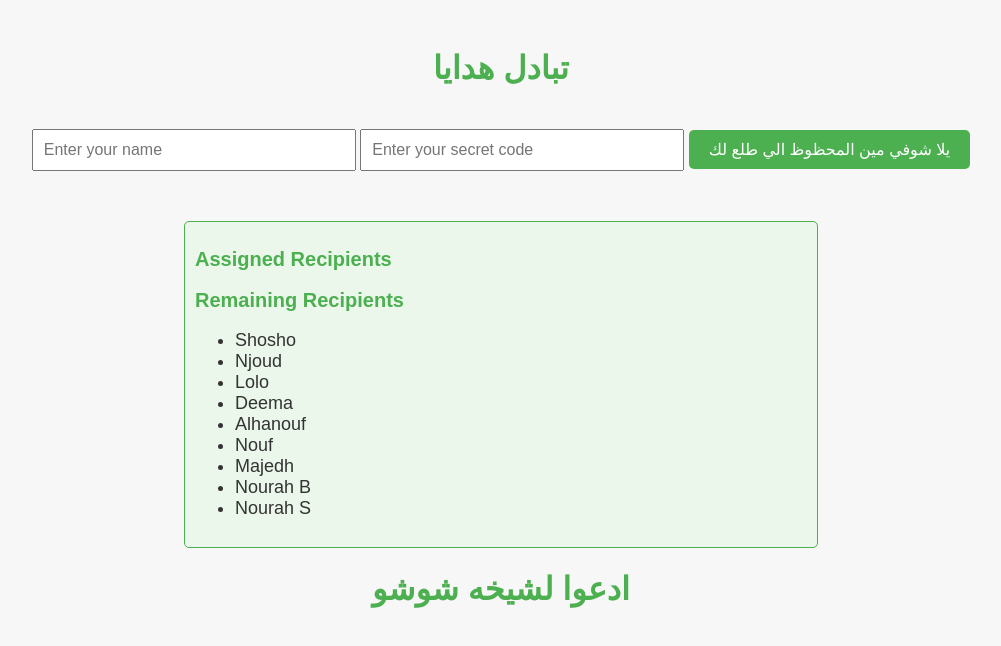
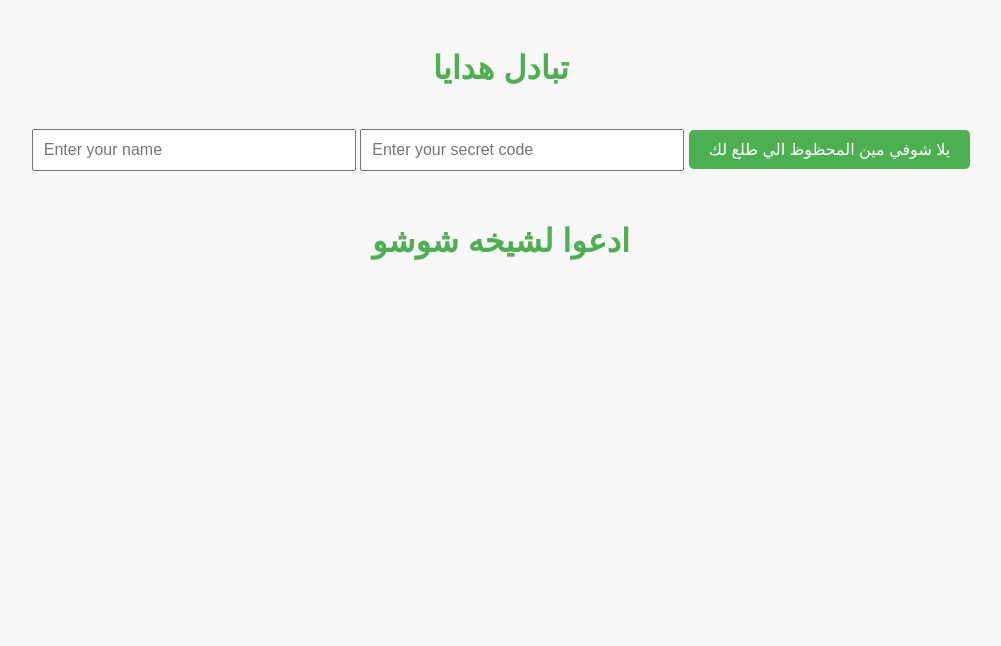
Before and after one commit to Shahd-Alfahad/giftexchange, a plain HTML site: page index.html in a window 1280 px wide. Shown: the whole page, without its empty margins (139-1140 px from the left). Drawn offline with Linux system fonts and the light colour scheme.

Commit message:
Update index.html

```diff
--- a/index.html
+++ b/index.html
@@ -36,23 +36,10 @@
         button:hover {
             background-color: #45a049;
         }
-        .result, .data-display {
+        .result {
             margin-top: 20px;
             font-size: 18px;
             color: #333;
-        }
-        .data-display {
-            text-align: left;
-            margin: 0 auto;
-            width: 50%;
-            background-color: #eaf7ea;
-            padding: 10px;
-            border: 1px solid #4CAF50;
-            border-radius: 5px;
-        }
-        .data-display h2 {
-            color: #4CAF50;
-            font-size: 20px;
         }
     </style>
 </head>
@@ -65,14 +52,6 @@
     </form>
 
     <div class="result" id="result"></div>
-
-    <div class="data-display" id="dataDisplay">
-        <h2>Assigned Recipients</h2>
-        <ul id="assignedList"></ul>
-        <h2>Remaining Recipients</h2>
-        <ul id="remainingList"></ul>
-    </div>
-
     <h1>ادعوا لشيخه شوشو</h1>
     <script>
         // List of participants and their secret codes
@@ -92,30 +71,6 @@
         const recipients = JSON.parse(localStorage.getItem("recipients")) || participants.map(p => p.name);
         const assigned = JSON.parse(localStorage.getItem("assigned")) || {};
 
-        // Update the data display on the page
-        function updateDataDisplay() {
-            const assignedList = document.getElementById("assignedList");
-            const remainingList = document.getElementById("remainingList");
-
-            // Clear existing lists
-            assignedList.innerHTML = "";
-            remainingList.innerHTML = "";
-
-            // Display assigned data
-            for (const [giver, recipient] of Object.entries(assigned)) {
-                const li = document.createElement("li");
-                li.textContent = `${giver} ➡️ ${recipient}`;
-                assignedList.appendChild(li);
-            }
-
-            // Display remaining recipients
-            recipients.forEach(name => {
-                const li = document.createElement("li");
-                li.textContent = name;
-                remainingList.appendChild(li);
-            });
-        }
-
         document.getElementById("giftForm").addEventListener("submit", function(event) {
             event.preventDefault(); // Prevent page reload
 
@@ -132,7 +87,6 @@
             // Check if the participant already has an assigned recipient
             if (assigned[participant.name]) {
                 document.getElementById("result").textContent = `Hi ${participant.name}, your secret gift recipient is: ${assigned[participant.name]}.`;
-                updateDataDisplay();
                 return;
             }
 
@@ -159,13 +113,7 @@
             localStorage.setItem("recipients", JSON.stringify(recipients));
 
             document.getElementById("result").textContent = `Hi ${participant.name}, your secret gift recipient is: ${recipient}.`;
-
-            // Update the displayed data
-            updateDataDisplay();
         });
-
-        // Initial update of the data display
-        updateDataDisplay();
     </script>
 </body>
 </html>
```
